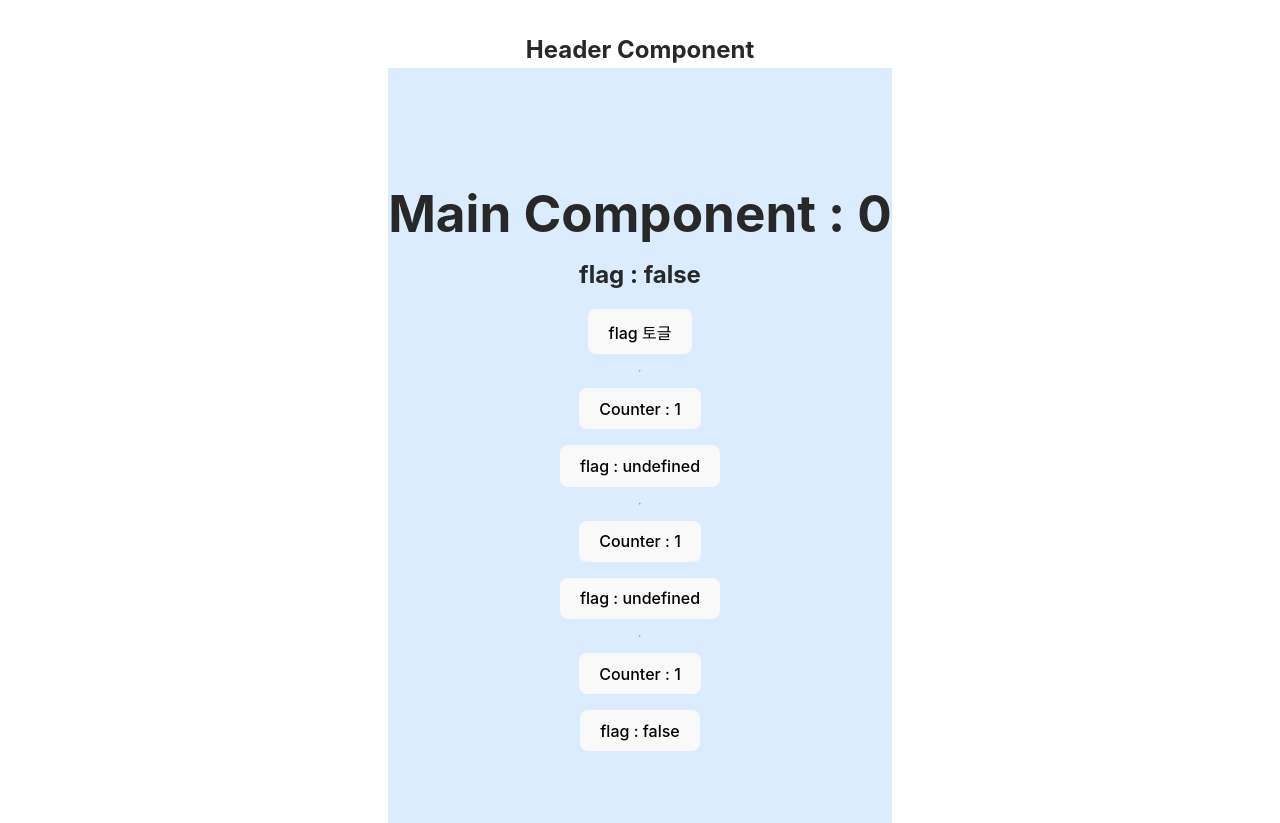
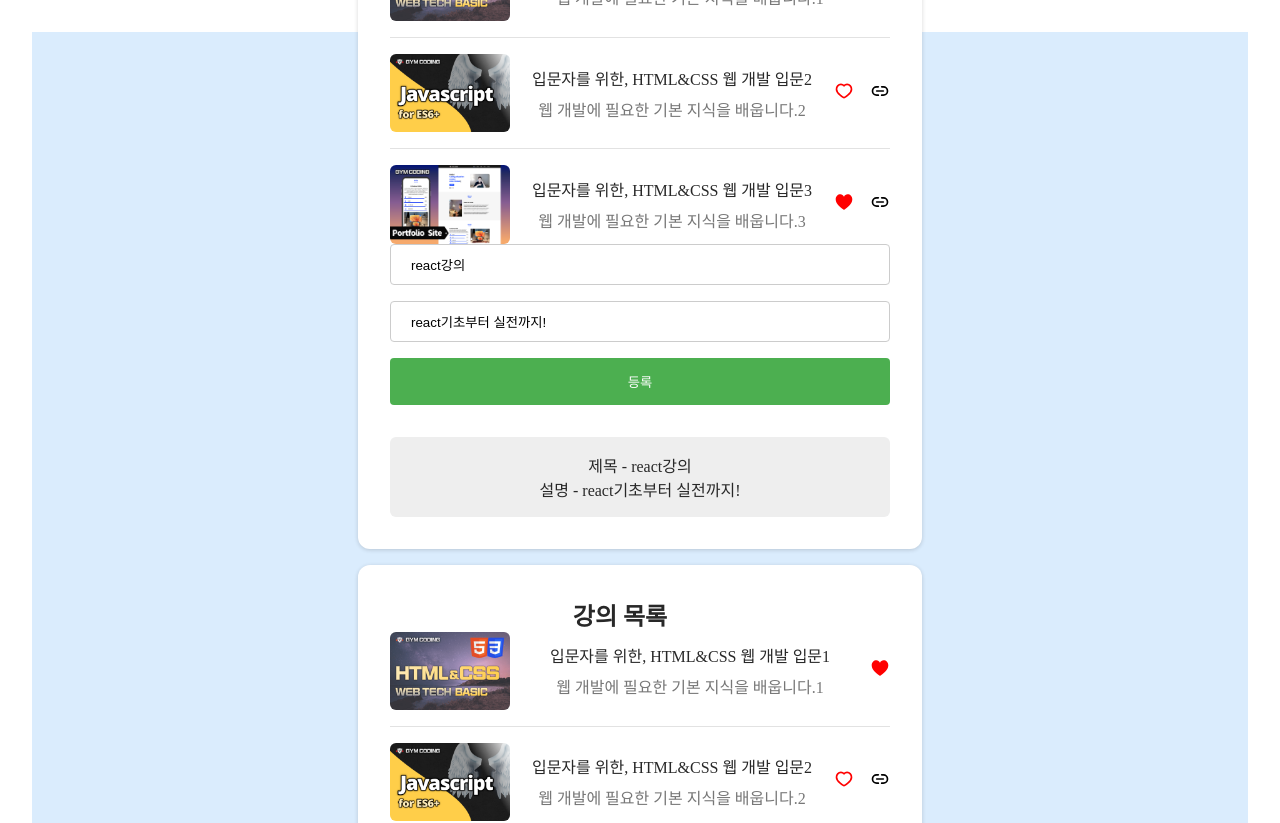
Before and after one commit to JahyunBaek/study-react, a React (Vite) app: page / in a window 1280 px wide. Shown: the top 823 px of the page. Built offline with nearby package versions, Linux system fonts and the light colour scheme.

Commit message:
[ADDC 객체 업데이틔 하기]

```diff
--- a/src/components/cards/CardForm.jsx
+++ b/src/components/cards/CardForm.jsx
@@ -1,18 +1,39 @@
+import { useState } from 'react';
 import Card from './Card'
 
 const CardForm = () => {
-
+    const [form,setForm] = useState({
+        title: 'react강의',
+        descriptyion: 'react기초부터 실전까지!'
+    })
     const handleCardForm = (e) =>{
         e.preventDefault();
+    }
+
+    const handleFormChange = (e) =>{
+        console.log(e.target.name)
+        setForm({
+            ...form,
+            [e.target.name]: e.target.value
+        })
     }
 
     return (
         <>
             <Card>
                 <form style={{ display: 'flex', flexDirection: 'column', gap: '1rem'}} onSubmit={handleCardForm}>
-                    <input type="text" placeholder='강의 제목'></input>
-                    <input type="text" placeholder='강의 한줄 설명'></input>
+                    <input type="text" name='title' value={form.title} placeholder='강의 제목' onChange={handleFormChange}></input>
+                    <input type="text" name='descriptyion' value={form.descriptyion} placeholder='강의 한줄 설명' onChange={handleFormChange}></input>
                     <input type="submit" value='등록'></input>
+                    {
+                        (form.title || form.descriptyion) && (
+                            <div style={{marginTop: '16px', padding: '16px', backgroundColor: '#eee', borderRadius: '6px' }}>
+                              {form.title && (<p>제목 - {form.title}</p>)}
+                              {form.descriptyion && (<p>설명 - {form.descriptyion}</p>)}
+                            </div>
+                        )
+                    }
+
                 </form>
             </Card>
         </>
--- a/src/main.jsx
+++ b/src/main.jsx
@@ -1,11 +1,11 @@
 import React from 'react'
 import ReactDOM from 'react-dom/client'
-import AppCounter from './AppCounter'
+import App from './AppCard'
 import './index.css'
 
 ReactDOM.createRoot(document.getElementById('root')).render(
   //StrictMode 는 개발중에 컴포넌트에서 일반적인 버그를 빠르게 찾을 수 있도록 합니다. 렌더링을 한번  더 함.
   <React.StrictMode>
-    <AppCounter />
+    <App />
   </React.StrictMode>
 )
```
Also changed, not shown: src/AppMovingDot.jsx (added, +34 -0 lines).
